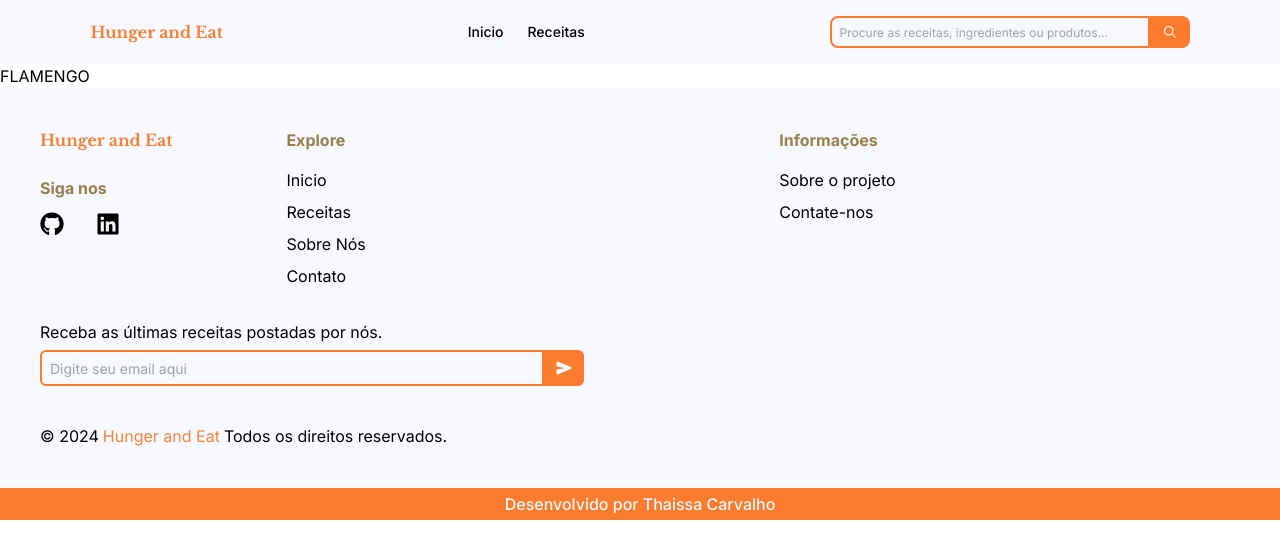
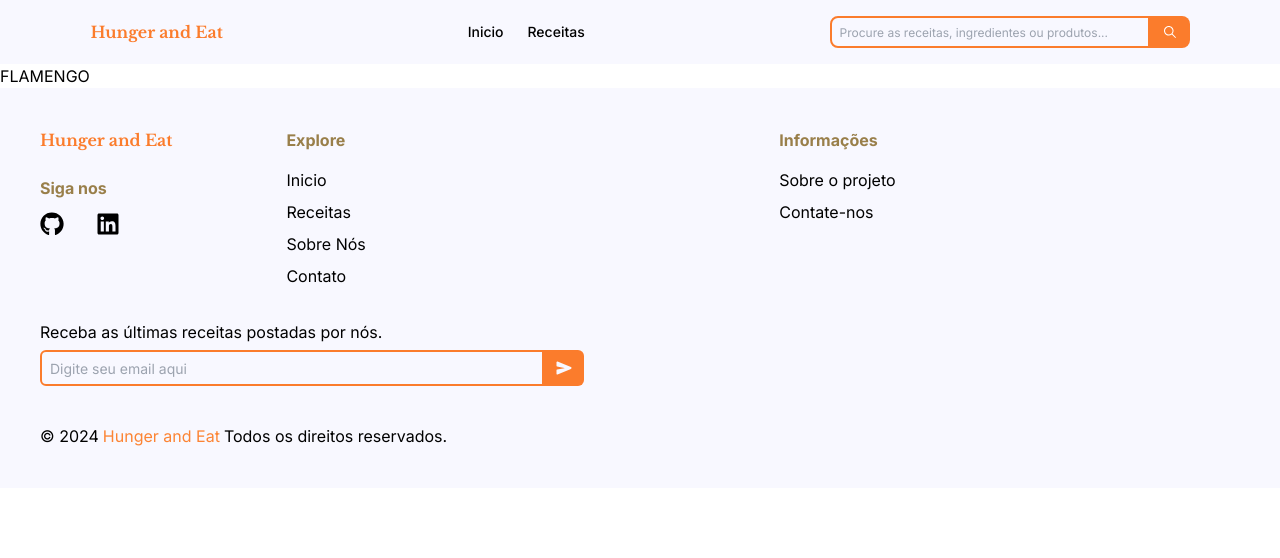
Before and after one commit to thaissacarvalho/hungerAndEat, a Next.js app: page / in a window 1280 px wide. Shown: the top 558 px of the page. Built offline with nearby package versions, Linux system fonts and the light colour scheme.

Commit message:
Deleted a layout fix

```diff
--- a/src/app/layout.tsx
+++ b/src/app/layout.tsx
@@ -22,7 +22,6 @@ export default function RootLayout({
         <Header />
         {children}
         <Footer />
-        <div className="w-full h-8 bg-brightOrange text-ghostWhite font-medium flex justify-center items-center">Desenvolvido por Thaissa Carvalho</div>
       </body>
     </html>
   );
```
